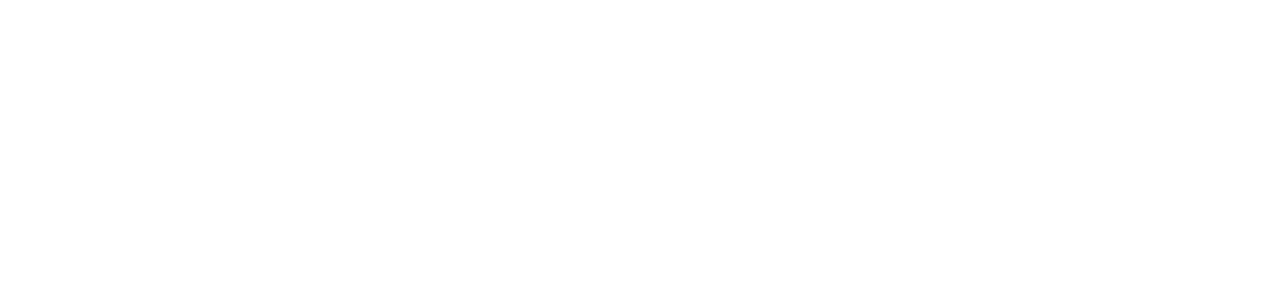
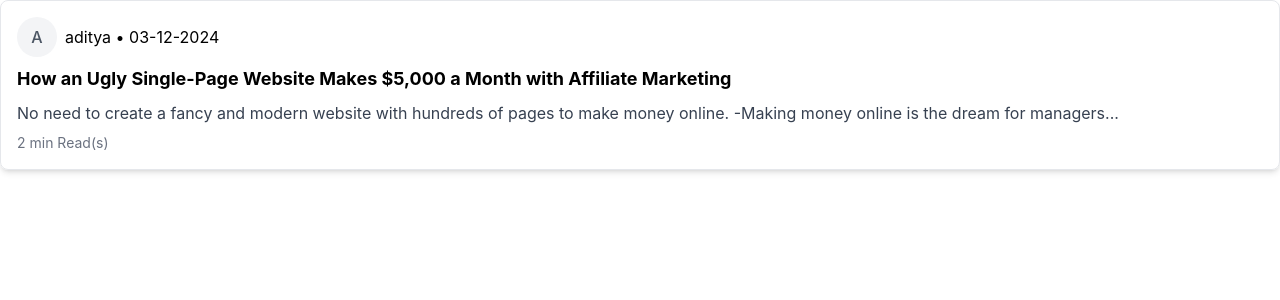
Before and after one commit to konhito/Blog_using_hono, a React (Vite) app in the folder frontend/: page /blogs in a window 1280 px wide. Before the commit this address had no page. Shown: the top 300 px of the page. Built offline with nearby package versions, Linux system fonts and the light colour scheme.

Commit message:
added a blog and blogcard basic page

```diff
--- a/frontend/src/App.tsx
+++ b/frontend/src/App.tsx
@@ -1,5 +1,5 @@
 import { BrowserRouter, Route, Routes } from "react-router-dom";
-import { Signin, Signup, Blog } from "./pages/Extender";
+import { Signin, Signup, Blog, Blogs } from "./pages/Extender";
 const App = () => {
   return (
     <>
@@ -8,6 +8,7 @@
           <Route path="/signup" element={<Signup />} />
           <Route path="/signin" element={<Signin />} />
           <Route path="/blog/:id" element={<Blog />} />
+          <Route path="/blogs" element={<Blogs />} />
         </Routes>
       </BrowserRouter>
     </>
--- a/frontend/src/components/Auth.tsx
+++ b/frontend/src/components/Auth.tsx
@@ -21,7 +21,7 @@
       );
       const jwt = response.data;
       localStorage.setItem("token", jwt);
-      navigate("/blog");
+      navigate("/blogs");
     } catch (error) {
       console.log(error.message);
     } finally {
--- /dev/null
+++ b/frontend/src/components/BlogCard.tsx
@@ -0,0 +1,44 @@
+interface BlogCardProps {
+  authorName: string;
+  title: string;
+  content: string;
+  publishedDate: string;
+}
+
+const BlogCard = ({
+  authorName,
+  title,
+  content,
+  publishedDate,
+}: BlogCardProps) => {
+  return (
+    <div className="border p-4 rounded-lg shadow-md">
+      <div className="flex items-center gap-2 mb-2">
+        <Avatar authorInitials={authorName} />
+        <span>
+          {authorName} • {publishedDate}
+        </span>
+      </div>
+      <div className="font-bold text-lg mb-2">{title}</div>
+      <div className="text-gray-700 mb-2">
+        {content.length > 100 ? content.substring(0, 150) + "..." : content}
+      </div>
+      <div className="text-sm text-gray-500">
+        {Math.ceil(content.length / 100)} min Read(s)
+      </div>
+    </div>
+  );
+};
+
+function Avatar({ authorInitials }: { authorInitials: string }) {
+  const initials = authorInitials?.[0]?.toUpperCase() || "?";
+  return (
+    <div className="relative inline-flex items-center justify-center w-10 h-10 overflow-hidden bg-gray-100 rounded-full dark:bg-gray-600">
+      <span className="font-medium text-gray-600 dark:text-gray-300">
+        {initials}
+      </span>
+    </div>
+  );
+}
+
+export default BlogCard;
--- /dev/null
+++ b/frontend/src/pages/Blogs.tsx
@@ -0,0 +1,15 @@
+import BlogCard from "../components/BlogCard";
+const Blogs = () => {
+  return (
+    <div>
+      <BlogCard
+        authorName="aditya"
+        title="How an Ugly Single-Page Website Makes $5,000 a Month with Affiliate Marketing"
+        content="No need to create a fancy and modern website with hundreds of pages to make money online. -Making money online is the dream for managers"
+        publishedDate="03-12-2024"
+      />
+    </div>
+  );
+};
+
+export default Blogs;
--- a/frontend/src/pages/Extender.tsx
+++ b/frontend/src/pages/Extender.tsx
@@ -1,5 +1,6 @@
 import Signup from "./Signup";
 import Signin from "./Signin";
 import Blog from "./Blog";
+import Blogs from "./Blogs";
 
-export { Signup, Signin, Blog };
+export { Signup, Signin, Blog, Blogs };
```
